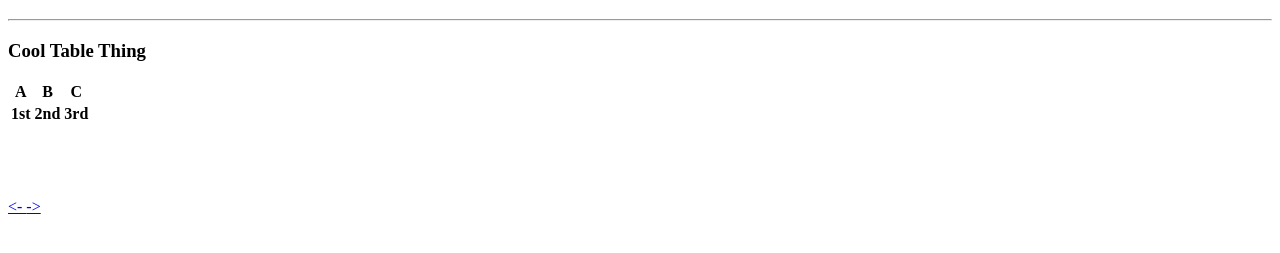
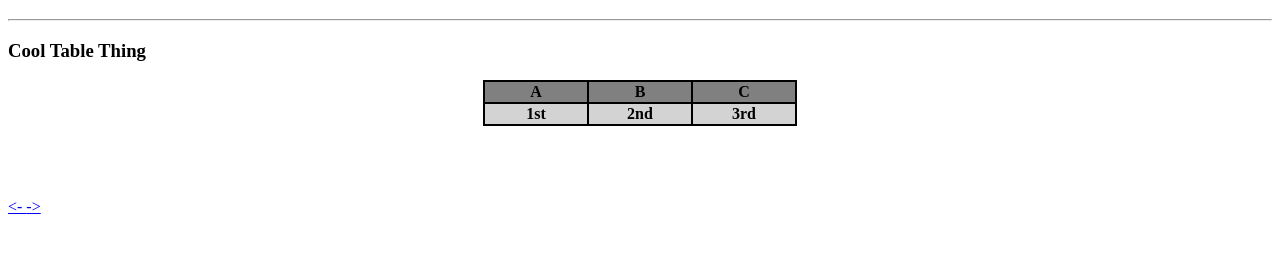
Before and after one commit to Wuhwuhf/Wuhwuhf.github.io, a plain HTML site: page page5.html in a window 1280 px wide. Shown: the part 61-314 px from the top of the page. Drawn offline with Linux system fonts and the light colour scheme.

Commit message:
Update page5.html

```diff
--- a/page5.html
+++ b/page5.html
@@ -12,13 +12,13 @@
   <hr>
   <h3>Cool Table Thing</h3>
 
-  <table>
-    <tr>
-      <th>A</th>
-      <th>B</th>
-      <th>C</th>
+  <table bgcolor="black" align="center">
+    <tr bgcolor="grey">
+      <th width="100">A</th>
+      <th width="100">B</th>
+      <th width="100">C</th>
     </tr>
-    <tr>
+    <tr bgcolor="lightgrey" align="center">
       <th>1st</th>
       <th>2nd</th>
       <th>3rd</th>
```
